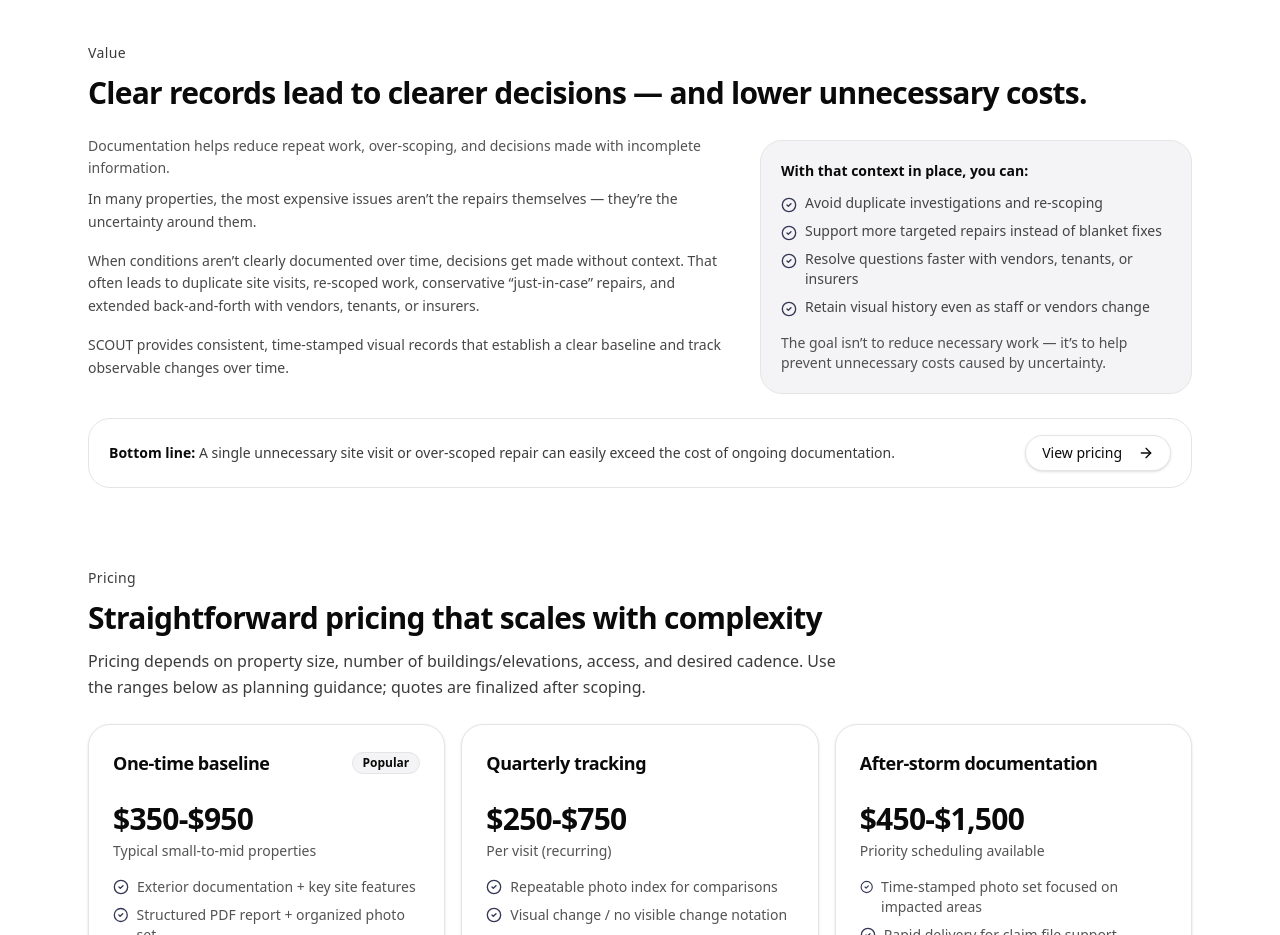
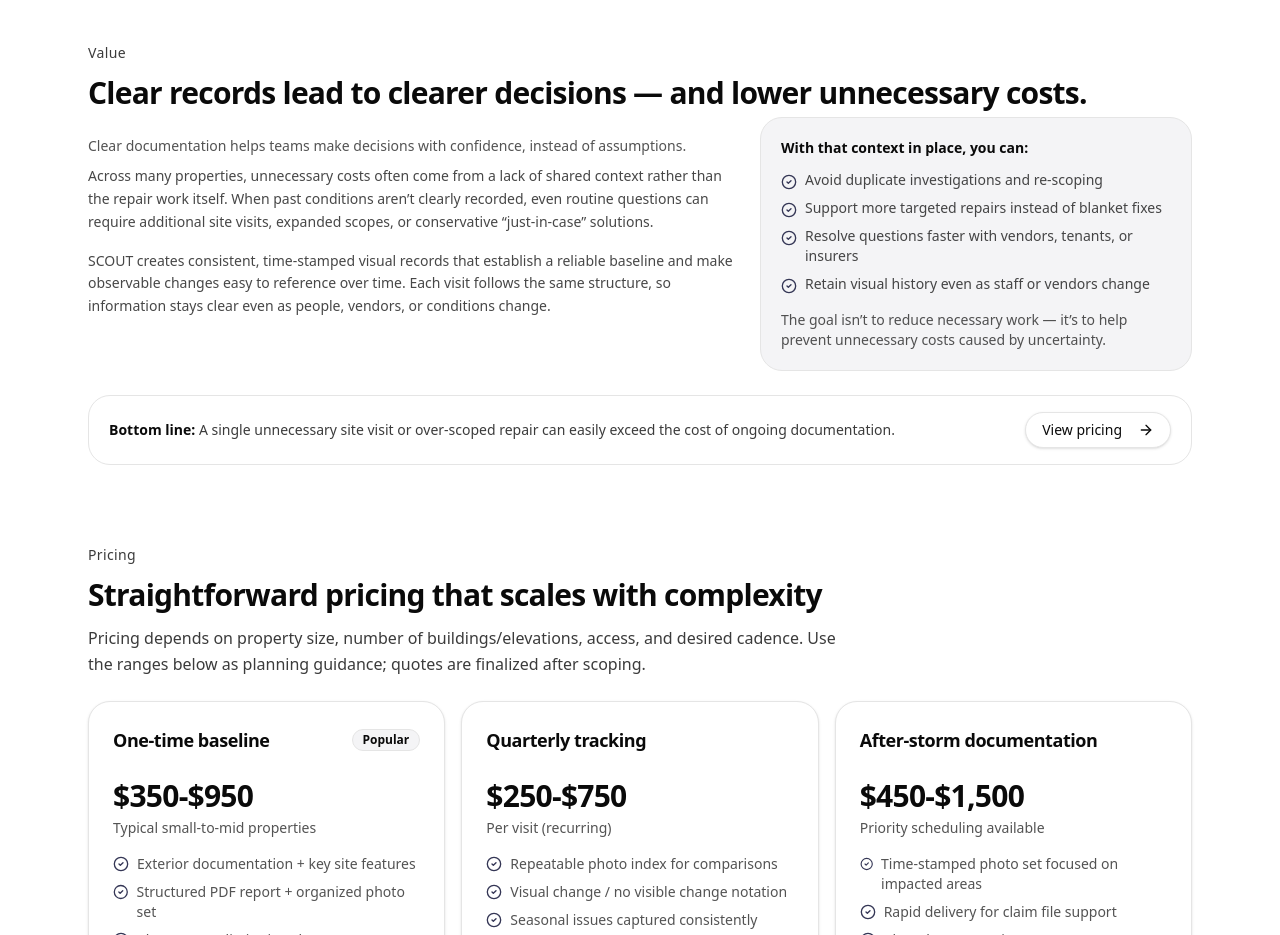
Before and after one commit to bennettb15/scout-site, a React (Vite) app: page / in a window 1280 px wide. Shown: the part 2800-3735 px from the top of the page. Built offline with nearby package versions, Linux system fonts and the light colour scheme.

Commit message:
text swap

```diff
--- a/src/ScoutMarketingSite.jsx
+++ b/src/ScoutMarketingSite.jsx
@@ -871,7 +871,7 @@ async function handleContactSubmit(e) {
   title="Clear records lead to clearer decisions — and lower unnecessary costs."
 >
   <p className="mt-4 mb-2 max-w-2xl text-sm leading-relaxed text-foreground/70">
-  Documentation helps reduce repeat work, over-scoping, and decisions made with incomplete information.
+  Clear documentation helps teams make decisions with confidence, instead of assumptions.
 </p>
 
 
@@ -883,20 +883,16 @@ async function handleContactSubmit(e) {
     <div className="space-y-4 text-sm leading-relaxed text-foreground/75">
 
   <p>
-    In many properties, the most expensive issues aren’t the repairs
-    themselves — they’re the uncertainty around them.
+    Across many properties, unnecessary costs often come from a lack of shared context rather than the repair work itself.
+     When past conditions aren’t clearly recorded, even routine questions can require additional site visits, expanded scopes,
+      or conservative “just-in-case” solutions.
   </p>
 
   <p>
-    When conditions aren’t clearly documented over time, decisions get made
-    without context. That often leads to duplicate site visits, re-scoped
-    work, conservative “just-in-case” repairs, and extended back-and-forth
-    with vendors, tenants, or insurers.
-  </p>
+    SCOUT creates consistent, time-stamped visual records that establish a reliable baseline and make observable changes easy
+     to reference over time. Each visit follows the same structure, so information stays clear even as people, vendors, or
+     conditions change.
 
-  <p>
-    SCOUT provides consistent, time-stamped visual records that establish a
-    clear baseline and track observable changes over time.
   </p>
 </div>
 
```
